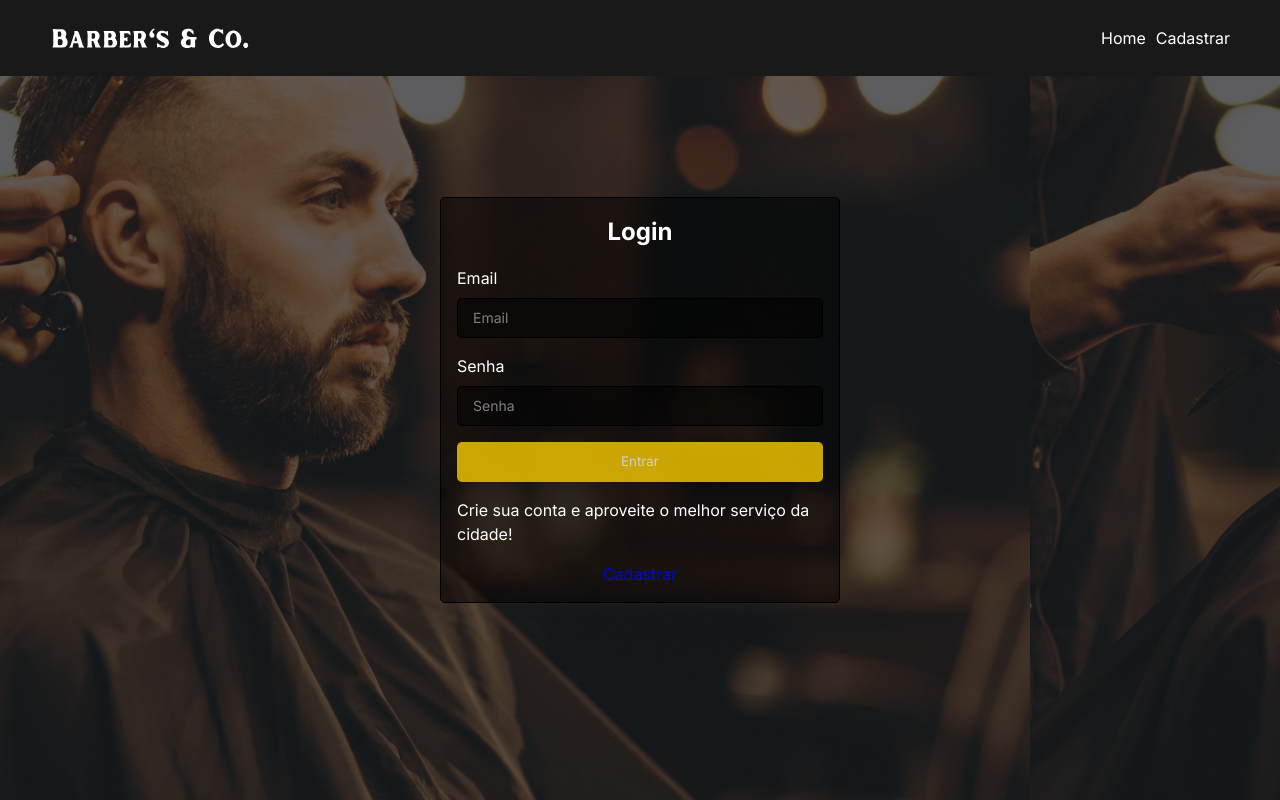
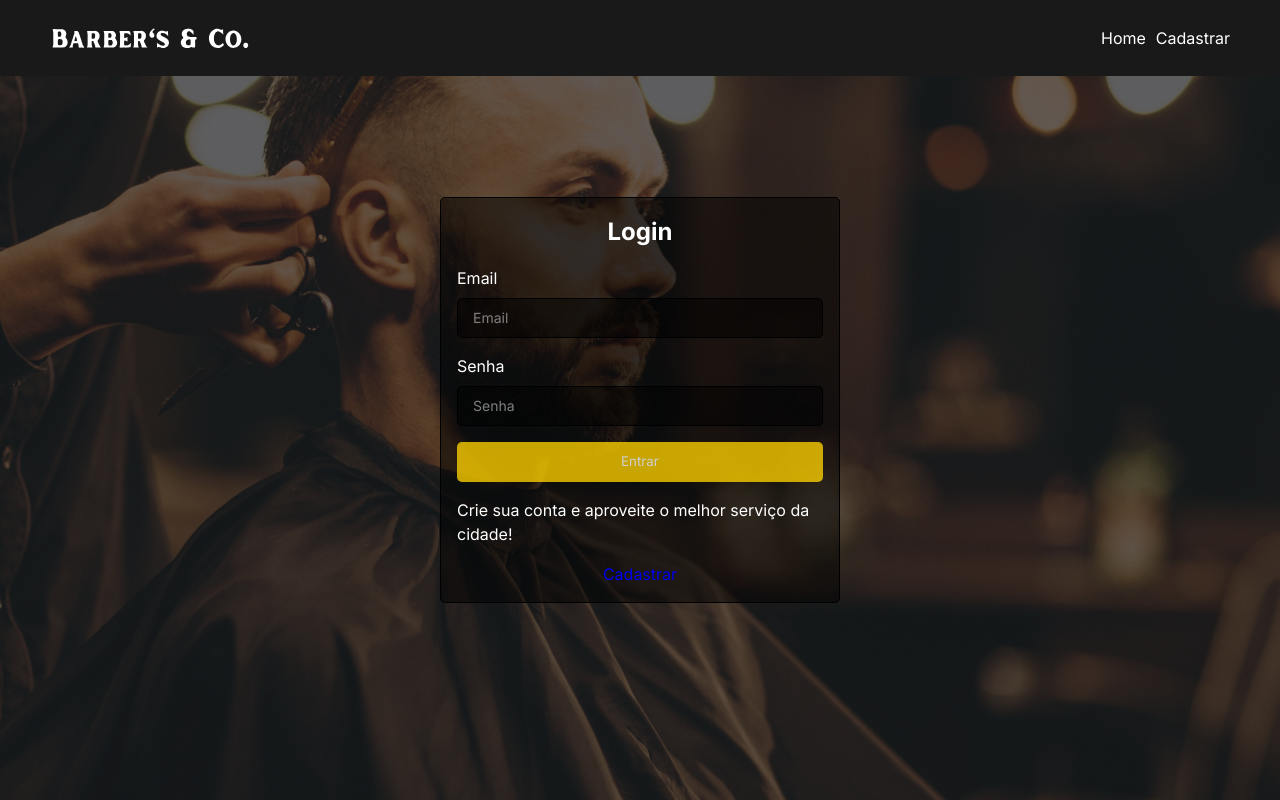
Before and after one commit to Barber-s-Co/Barbers-and-Co, a React (Vite) app: page /login in a window 1280 px wide. Built offline with nearby package versions, Linux system fonts and the light colour scheme.

Commit message:
fix: update styledLogin

```diff
--- a/src/pages/LoginPage/style.ts
+++ b/src/pages/LoginPage/style.ts
@@ -11,8 +11,9 @@ export const StyleLoginPage = styled.main`
       rgba(0, 0, 0, 0.6)
     ),
     url(src/assets/jovem-na-barbearia-aparando-cabelo.svg);
-  background-position: -250px center;
   background-size: cover;
+  background-position: center center;
+  background-repeat: no-repeat;
 
   .login__form {
     display: flex;
```
